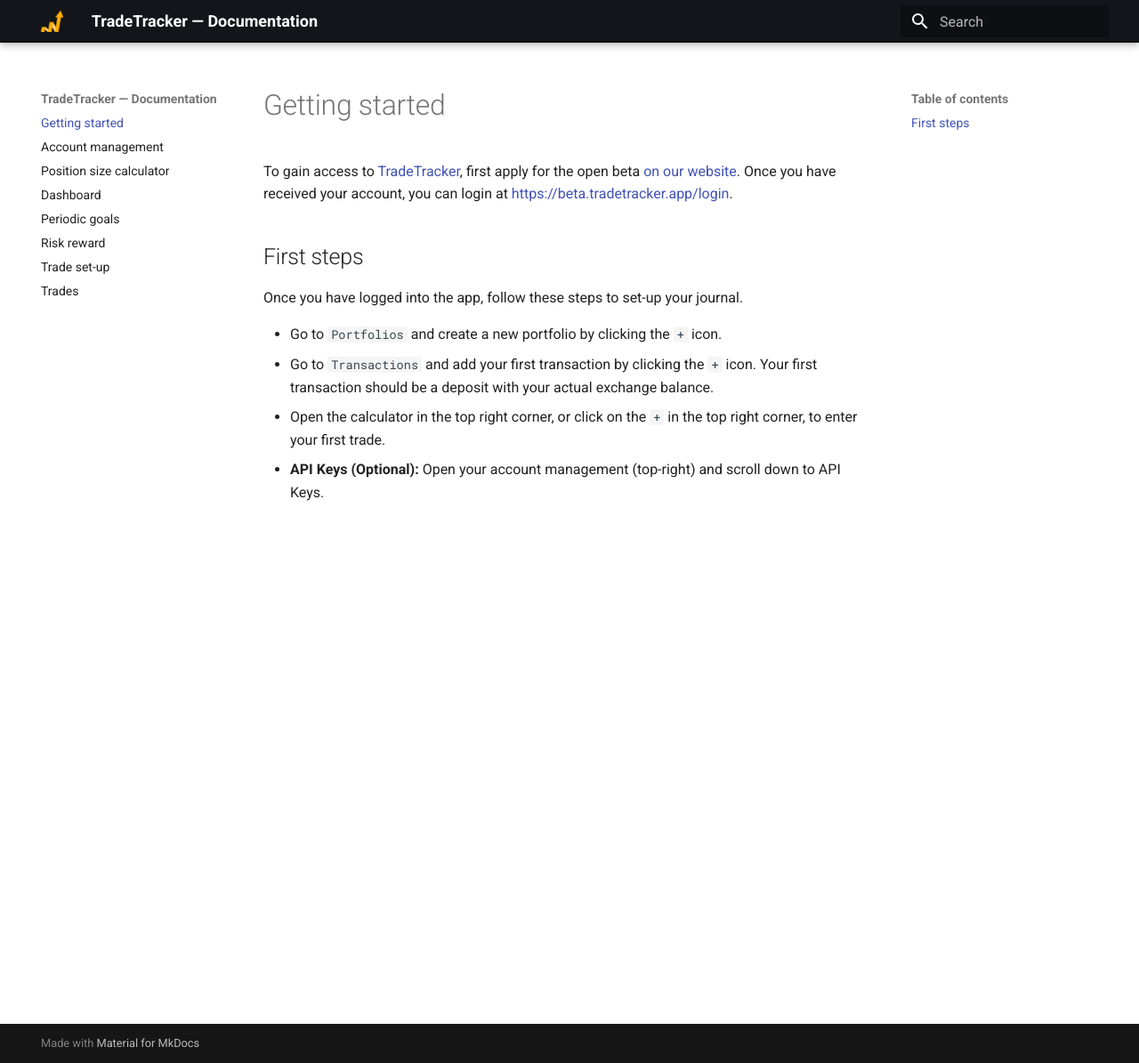
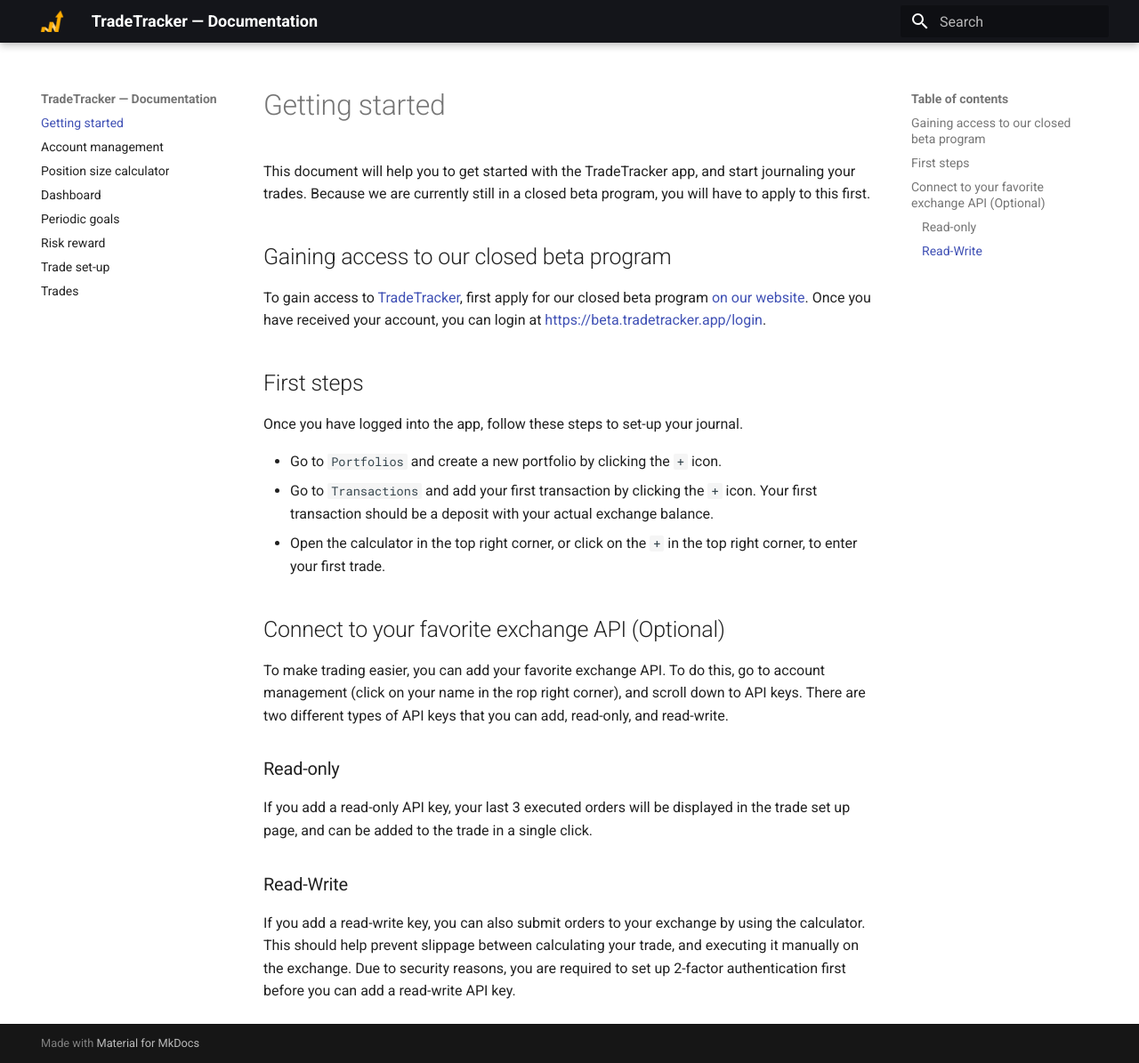
Before and after one commit to TradeTracker/docs, an MkDocs documentation site: the page built from docs/index.md, in a window 1280 px wide and 1195 px high. Shown: the whole window at 89% size. Built offline with MkDocs 1.6.1 and Material for MkDocs 9.7.7, drawn with Linux system fonts in a browser that asks for light colours.

Commit message:
Update index.md

```diff
--- a/docs/index.md
+++ b/docs/index.md
@@ -1,6 +1,11 @@
 # Getting started
 
-To gain access to [TradeTracker](https://beta.tradetracker.app), first apply for the open beta [on our website](https://tradetracker.app).
+This document will help you to get started with the TradeTracker app, and start journaling your trades.
+Because we are currently still in a closed beta program, you will have to apply to this first.
+
+## Gaining access to our closed beta program
+
+To gain access to [TradeTracker](https://beta.tradetracker.app), first apply for our closed beta program [on our website](https://tradetracker.app).
 Once you have received your account, you can login at [https://beta.tradetracker.app/login](https://beta.tradetracker.app/login).
 
 ## First steps
@@ -10,4 +15,17 @@
   * Go to `Portfolios` and create a new portfolio by clicking the `+` icon.
   * Go to `Transactions` and add your first transaction by clicking the `+` icon. Your first transaction should be a deposit with your actual exchange balance.
   * Open the calculator in the top right corner, or click on the `+` in the top right corner, to enter your first trade.
-  * **API Keys (Optional):** Open your account management (top-right) and scroll down to API Keys.
+
+## Connect to your favorite exchange API (Optional)
+
+To make trading easier, you can add your favorite exchange API. To do this, go to account management (click on your name in the rop right corner), and scroll down to API keys.
+There are two different types of API keys that you can add, read-only, and read-write.
+
+
+### Read-only
+
+If you add a read-only API key, your last 3 executed orders will be displayed in the trade set up page, and can be added to the trade in a single click.
+
+### Read-Write
+
+If you add a read-write key, you can also submit orders to your exchange by using the calculator. This should help prevent slippage between calculating your trade, and executing it manually on the exchange. Due to security reasons, you are required to set up 2-factor authentication first before you can add a read-write API key.
```
